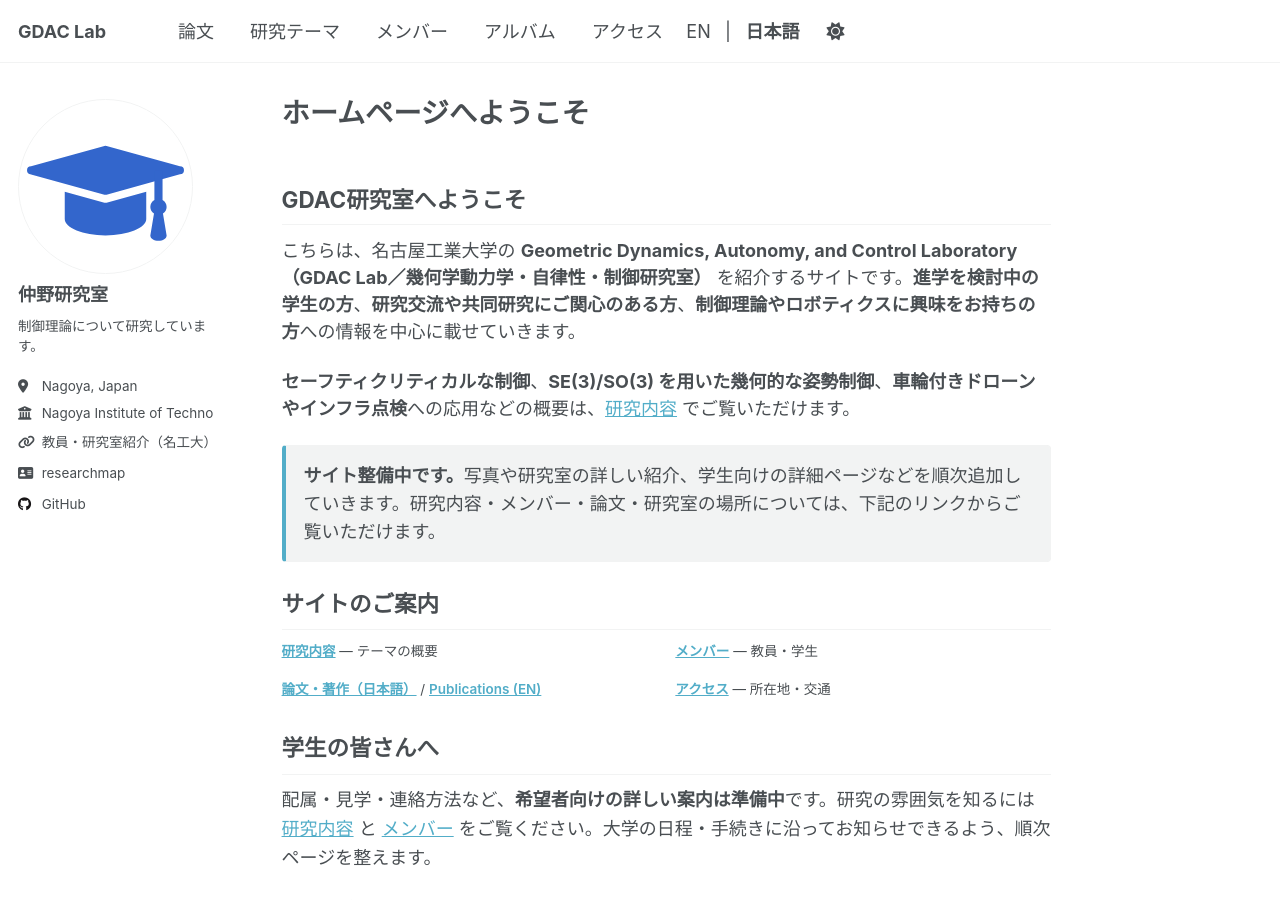
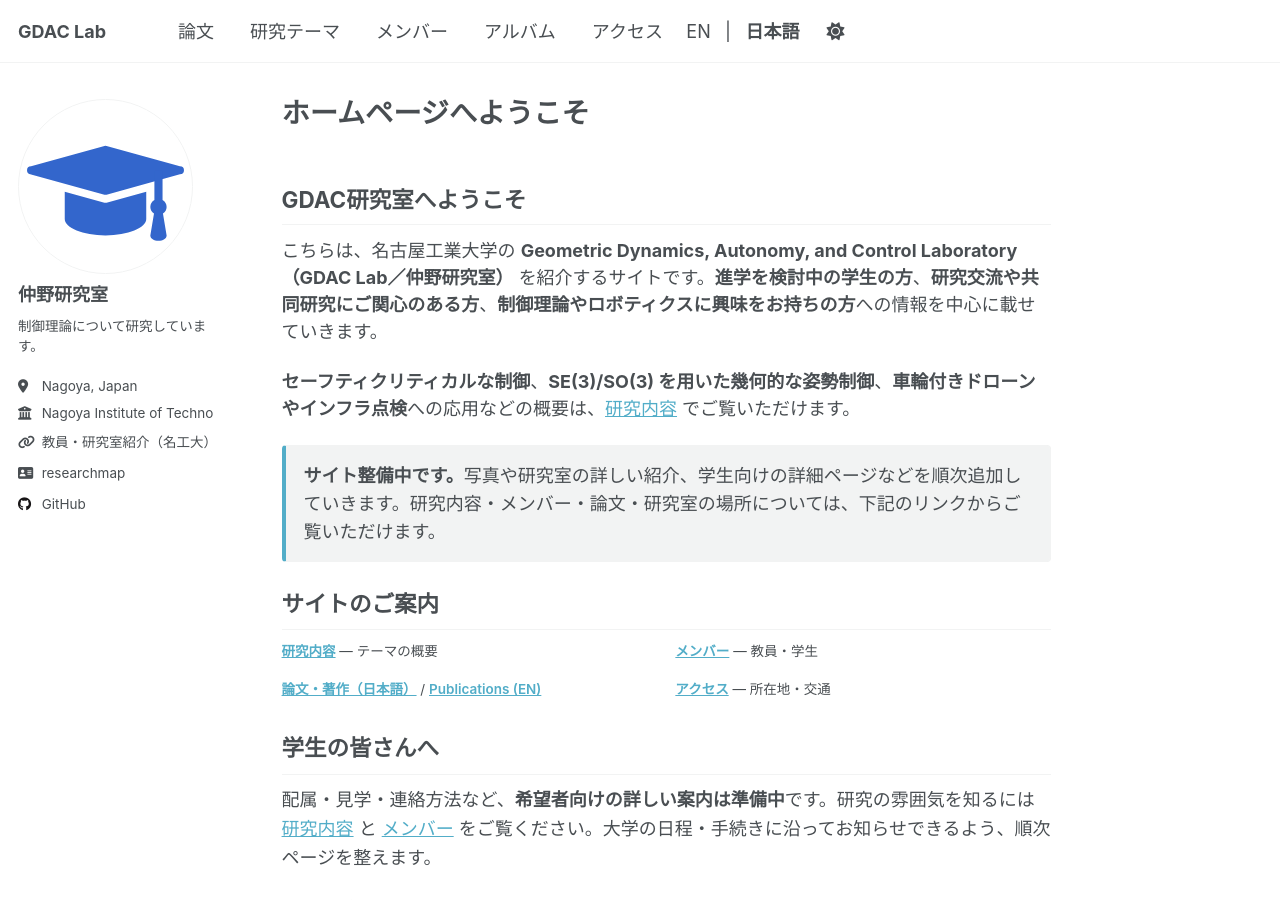
Before and after one commit to GDAC-Lab/gdac-lab.github.io, a Jekyll site: the page built from _pages/ja/index.md, in a window 1280 px wide and 900 px high. Built offline with Jekyll 4.4.1, drawn with Linux system fonts in a browser that asks for light colours; a script that is not in the unit is left out.

Commit message:
Update Japanese index page to reflect new laboratory name
- Changed the laboratory name from "GDAC Lab／幾何学動力学・自律性・制御研究室" to "GDAC Lab／仲野研究室" on the Japanese index page, ensuring accurate representation of the lab's identity.

```diff
--- a/_pages/ja/index.md
+++ b/_pages/ja/index.md
@@ -11,7 +11,7 @@ redirect_from:
 
 ## GDAC研究室へようこそ
 
-こちらは、名古屋工業大学の **Geometric Dynamics, Autonomy, and Control Laboratory（GDAC Lab／幾何学動力学・自律性・制御研究室）** を紹介するサイトです。**進学を検討中の学生の方**、**研究交流や共同研究にご関心のある方**、**制御理論やロボティクスに興味をお持ちの方**への情報を中心に載せていきます。
+こちらは、名古屋工業大学の **Geometric Dynamics, Autonomy, and Control Laboratory（GDAC Lab／仲野研究室）** を紹介するサイトです。**進学を検討中の学生の方**、**研究交流や共同研究にご関心のある方**、**制御理論やロボティクスに興味をお持ちの方**への情報を中心に載せていきます。
 
 **セーフティクリティカルな制御**、**SE(3)/SO(3) を用いた幾何的な姿勢制御**、**車輪付きドローンやインフラ点検**への応用などの概要は、[研究内容]({{ site.baseurl }}/ja/research/) でご覧いただけます。
 
```
